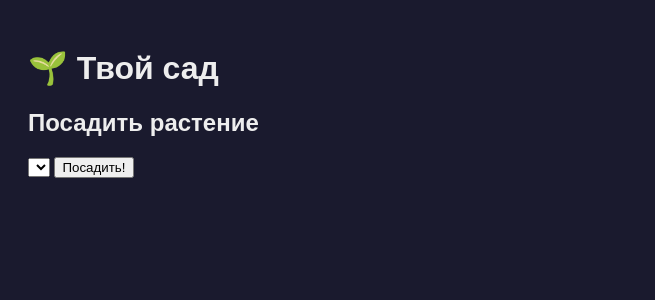
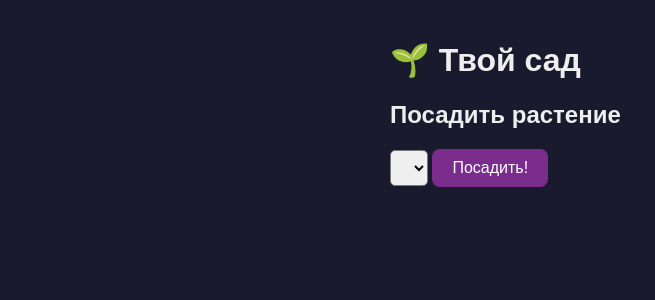
Before and after one commit to Kobatoha/TheLittleWitch, a FastAPI app: page /api/game/garden/page in a window 1280 px wide. Shown: the top 300 px of the page, without its empty margins (0-655 px from the left). Run offline with FastAPI, Linux system fonts and the light colour scheme; lists and menus that the app fills with data are empty; parts of the project's set-up code (start-up, migrations or seed data) failed here and were passed over.

Commit message:
feat: enhance garden page with dynamic planting functionality; update styles and scripts for improved user experience

```diff
--- a/app/templates/garden.html
+++ b/app/templates/garden.html
@@ -1,13 +1,53 @@
 <!DOCTYPE html>
 <html>
 <head>
+    <meta charset="UTF-8">
     <title>Ведьмин Сад</title>
     <style>
-        body { font-family: sans-serif; background: #1a1a2e; color: #eee; padding: 20px; }
-        .bed { border: 2px solid #444; border-radius: 10px; padding: 15px; margin: 10px 0; display: flex; justify-content: space-between; align-items: center; }
+        body {
+            font-family: sans-serif;
+            background: #1a1a2e;
+            color: #eee;
+            padding: 20px;
+            max-width: 500px;
+            margin: 0 auto;
+        }
+        .bed {
+            border: 2px solid #444;
+            border-radius: 10px;
+            padding: 15px;
+            margin: 10px 0;
+            display: flex;
+            justify-content: space-between;
+            align-items: center;
+            background: #16213e;
+        }
         .empty { color: #666; }
         .ready { border-color: #6f6; }
         .growing { border-color: #aa6; }
+        button {
+            background: #7b2d8e;
+            color: white;
+            border: none;
+            padding: 10px 20px;
+            border-radius: 8px;
+            cursor: pointer;
+            font-size: 16px;
+        }
+        button:hover { background: #9b3db0; }
+        select {
+            padding: 8px;
+            border-radius: 5px;
+            font-size: 14px;
+        }
+        .error {
+            color: #f66;
+            margin-top: 10px;
+        }
+        .success {
+            color: #6f6;
+            margin-top: 10px;
+        }
     </style>
 </head>
 <body>
@@ -33,13 +73,41 @@
     </div>
 
     <h2>Посадить растение</h2>
-    <form action="/api/game/garden/plant" method="post">
-        <select name="plant_id">
-            {% for p in plants %}
-            <option value="{{ p.id }}">{{ p.name }} ({{ p.growth_time }} мин)</option>
-            {% endfor %}
-        </select>
-        <button type="submit">Посадить!</button>
-    </form>
+    <select id="plantSelect">
+        {% for p in plants %}
+        <option value="{{ p.id }}">{{ p.name }} ({{ p.growth_time }} мин)</option>
+        {% endfor %}
+    </select>
+    <button onclick="plantSeed()">Посадить!</button>
+    <div id="message"></div>
+
+    <script>
+        async function plantSeed() {
+            const plantId = document.getElementById("plantSelect").value;
+            const msg = document.getElementById("message");
+            msg.className = "";
+            msg.textContent = "Сажаем...";
+
+            try {
+                const response = await fetch("/api/game/garden/plant", {
+                    method: "POST",
+                    headers: { "Content-Type": "application/json" },
+                    body: JSON.stringify({ plant_id: parseInt(plantId) })
+                });
+
+                if (response.ok) {
+                    msg.className = "success";
+                    msg.textContent = "🌿 Посажено! Обнови страницу, чтобы увидеть грядку.";
+                } else {
+                    const error = await response.json();
+                    msg.className = "error";
+                    msg.textContent = "❌ " + error.detail;
+                }
+            } catch (e) {
+                msg.className = "error";
+                msg.textContent = "❌ Ошибка соединения";
+            }
+        }
+    </script>
 </body>
 </html>
```
Also changed, not shown: app/game/router.py (+8 -4 lines).
